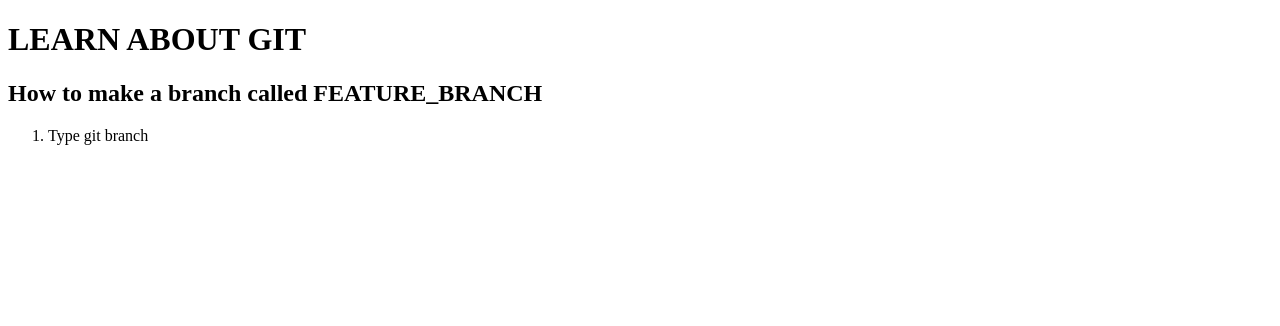
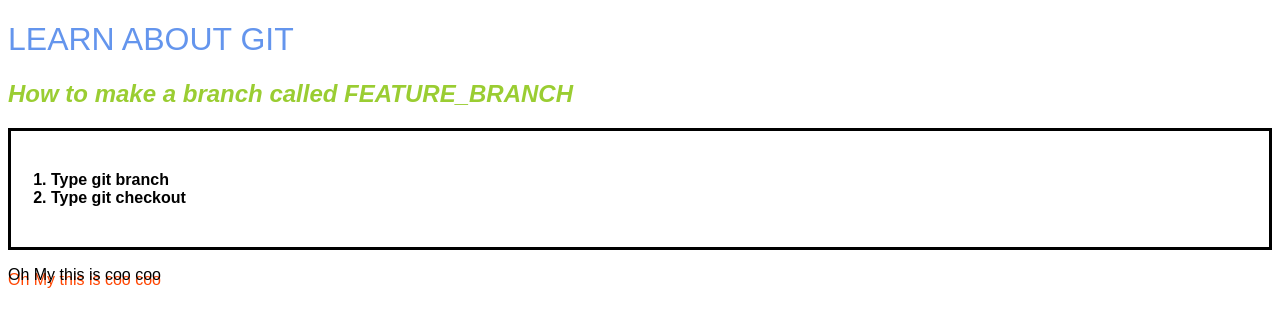
Before and after one commit to Traveln4life/Whatever, a plain HTML site: page learnaboutgit.html in a window 1280 px wide. Drawn offline with Linux system fonts and the light colour scheme.

Commit message:
added styling

```diff
--- a/learnaboutgit.html
+++ b/learnaboutgit.html
@@ -1,17 +1,32 @@
 <!DOCTYPE html>
+<html>
+<head>
+   <link href="style.css" rel="stylesheet">
+</head>
 <body>
 
     <h1>LEARN ABOUT GIT</h1>
+
     <h2> How to make a branch called FEATURE_BRANCH</h2>
     <ol>
 
    <li> Type git branch</li>
+   <li>
+    Type git checkout
+   </li>
 </ol>
 
-
+<p>
+    Oh My this is coo coo
+</p>
 
 
 
 
 
     </body>
+
+
+
+
+</html>
--- /dev/null
+++ b/style.css
@@ -0,0 +1,24 @@
+h1{
+font-weight:normal;
+color: cornflowerblue;
+}
+h2{
+    font-style:italic;
+color:yellowgreen;
+}
+ol{
+    border:3px solid black;
+    padding:40px;
+}
+li{
+    font-weight:bold;
+}
+p{
+    text-shadow:0px 5px orangered;
+
+}
+
+
+body{
+font-family: sans-serif;
+}
```
